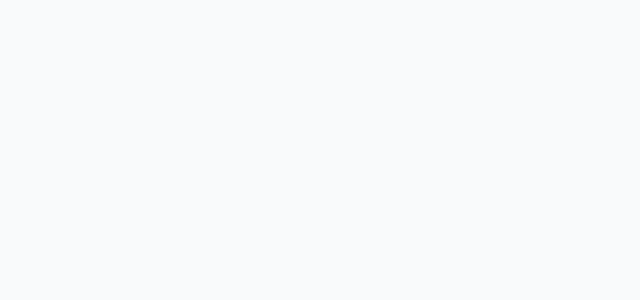
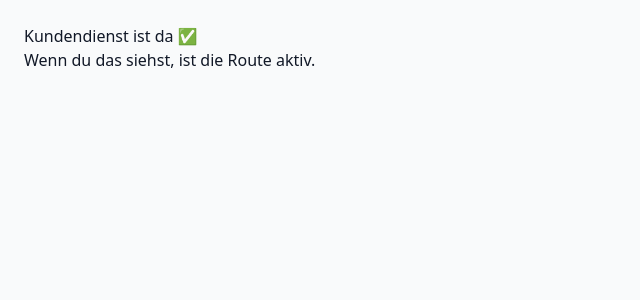
Before and after one commit to innsupplements-web/Setup-Support, a Next.js app: page / in a window 1280 px wide. Before the commit this address had no page. Shown: the top 300 px of the page, without its empty margins (0-640 px from the left). Built offline with nearby package versions, Linux system fonts and the light colour scheme.

Commit message:
Update page.tsx

```diff
--- a/src/app/page.tsx
+++ b/src/app/page.tsx
@@ -1,5 +1,8 @@
-import { redirect } from "next/navigation";
-
-export default function Home() {
-  redirect("/kundendienst");
+export default function Page() {
+  return (
+    <main style={{ padding: 24 }}>
+      <h1>Kundendienst ist da ✅</h1>
+      <p>Wenn du das siehst, ist die Route aktiv.</p>
+    </main>
+  );
 }
```
